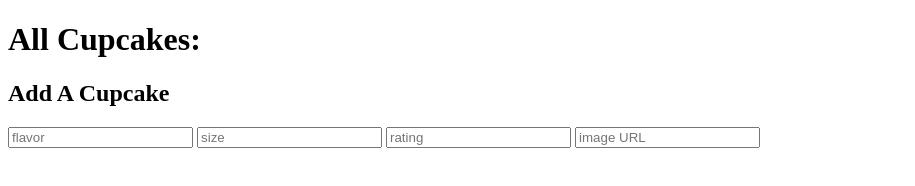
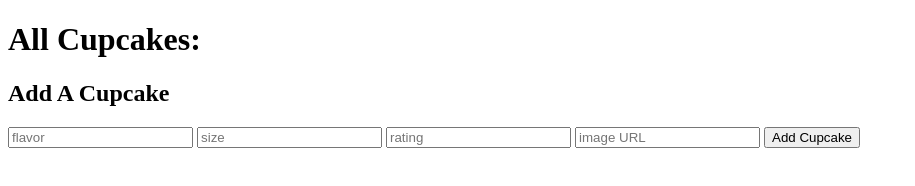
Before and after one commit to nataliecc1701/Lesson-25-pt-3, a plain HTML site: page templates/index.html in a window 1280 px wide. Shown: the whole page, without its empty margins (0-915 px from the left). Drawn offline with Linux system fonts and the light colour scheme.

Commit message:
added add cupcake button

```diff
--- a/templates/index.html
+++ b/templates/index.html
@@ -12,6 +12,7 @@
             <input type="text" name="size" placeholder="size">
             <input type="number" name="rating" placeholder="rating">
             <input type="text" name="image" placeholder="image URL">
+            <button>Add Cupcake</button>
         </form>
     </body>
 </html>
```
